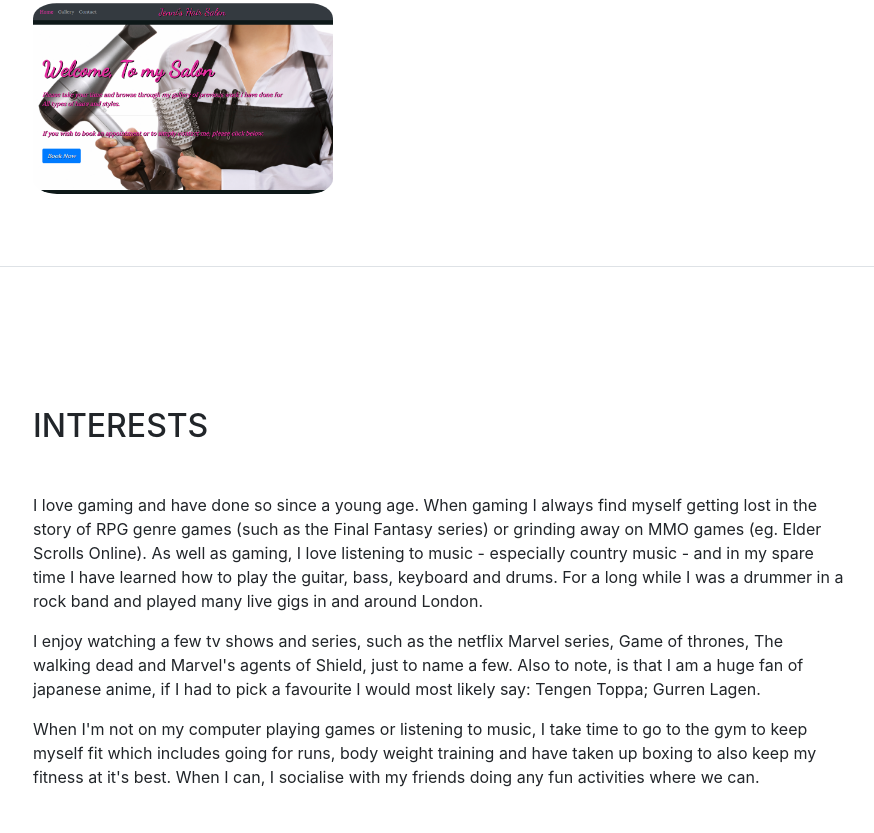
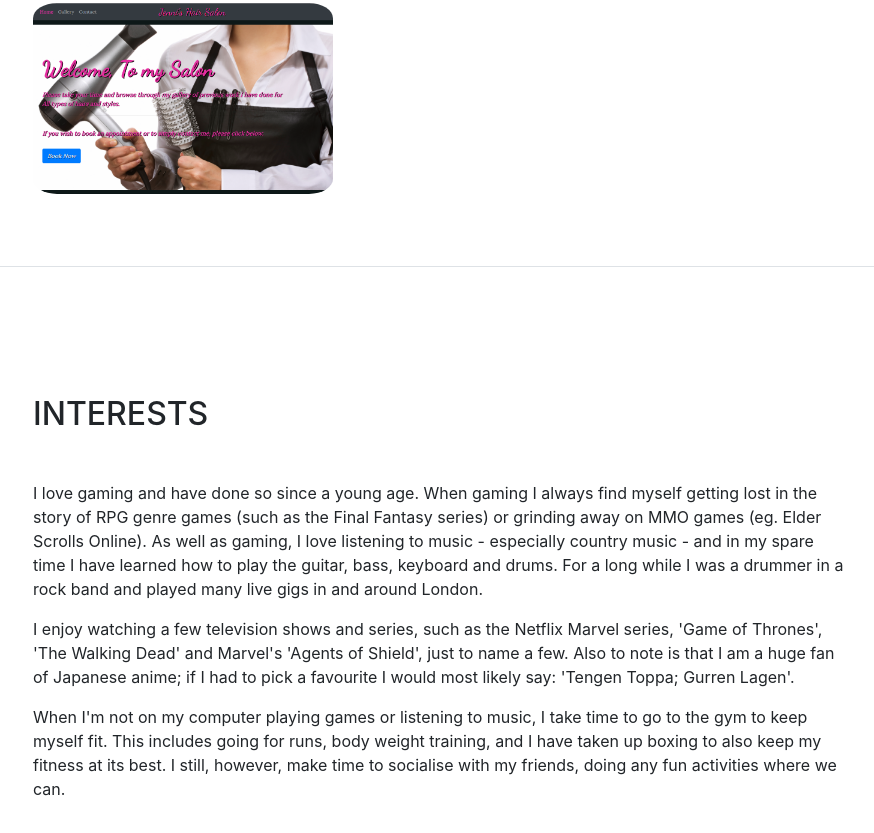
Before and after one commit to Sparroww/samsresume, a website with bundled scripts: page index.html in a window 1280 px wide. Shown: the part 3290-4123 px from the top of the page, without its empty margins (337-1211 px from the left). Built offline with nearby package versions, Linux system fonts and the light colour scheme; a web font is replaced by a local one.

Commit message:
Update index.html

```diff
--- a/index.html
+++ b/index.html
@@ -247,8 +247,15 @@ such as Epic Games and DR Studios.</p>
           <p data-aos="fade-up-right" class="mb-3">I love gaming and have done so since a young age. When gaming I always find myself getting lost
 in the story of RPG genre games (such as the Final Fantasy series) or grinding away on MMO
 games (eg. Elder Scrolls Online). As well as gaming, I love listening to music - especially country music - and in my spare time I have learned how to play the guitar, bass, keyboard and drums. For a long while I was a drummer in a rock band and played many live gigs in and around London.</p>
-          <p data-aos="fade-up" class="mb-3">I enjoy watching a few tv shows and series, such as the netflix Marvel series, Game of thrones, The walking dead and Marvel's agents of Shield, just to name a few. Also to note, is that I am a huge fan of japanese anime, if I had to pick a favourite I would most likely say: Tengen Toppa; Gurren Lagen.</p>
-          <p data-aos="fade-up-left">When I'm not on my computer playing games or listening to music, I take time to go to the gym to keep myself fit which includes going for runs, body weight training and have taken up boxing to also keep my fitness at it's best. When I can, I socialise with my friends doing any fun activities where we can.</p>
+
+	  <p data-aos="fade-up" class="mb-3">I enjoy watching a few television shows and series,
+such as the Netflix Marvel series, 'Game of Thrones', 'The Walking Dead' and Marvel's 'Agents of
+Shield', just to name a few. Also to note is that I am a huge fan of Japanese anime; if I had to pick a
+favourite I would most likely say: 'Tengen Toppa; Gurren Lagen'.</p>
+
+          <p data-aos="fade-up-left">When I'm not on my computer playing games or listening to music, I take time to go to the gym to
+keep myself fit. This includes going for runs, body weight training, and I have taken up boxing to also keep my fitness at its best. I still, however, make time to
+socialise with my friends, doing any fun activities where we can.</p>
         </div>
       </section>
 
```
